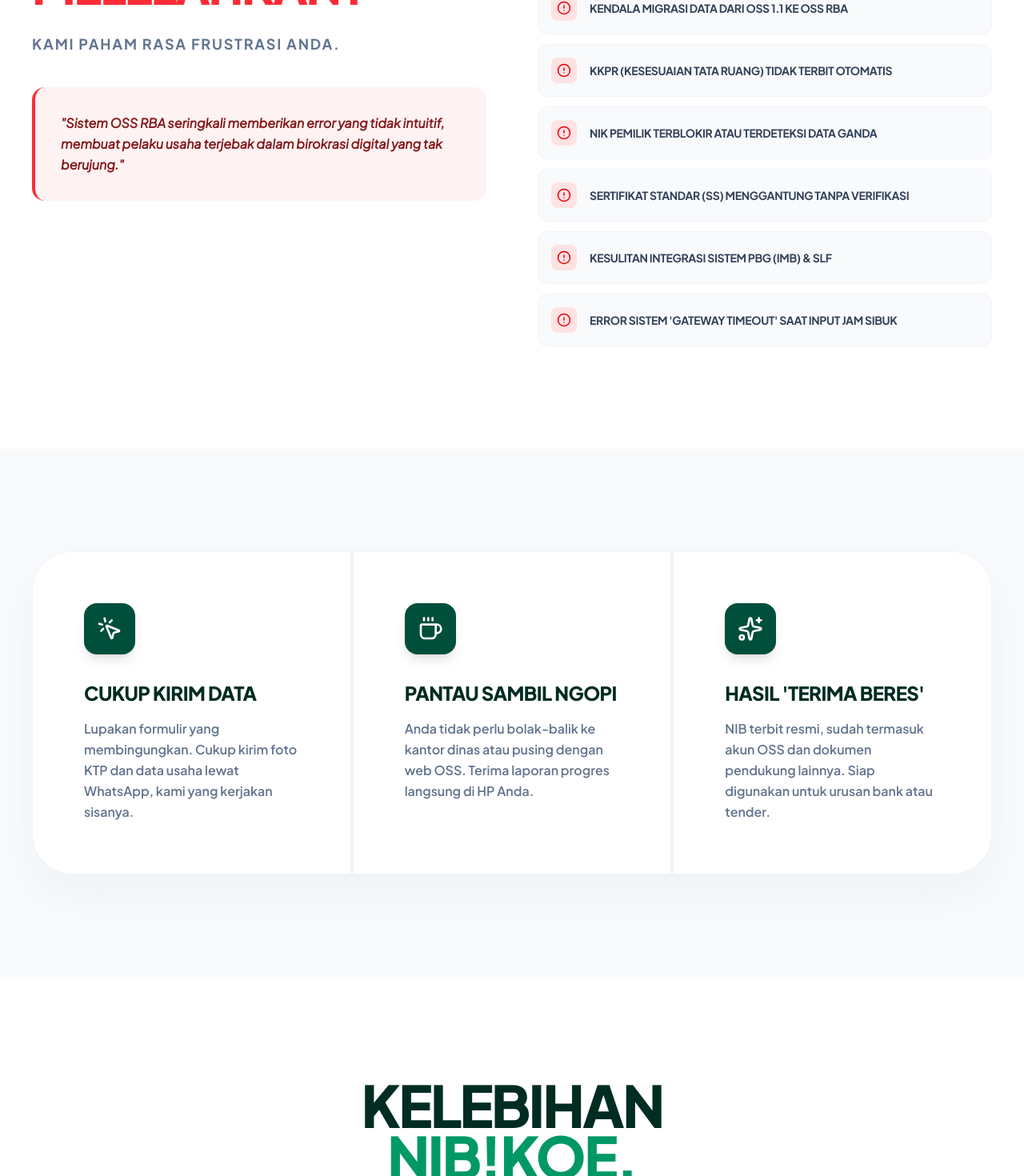
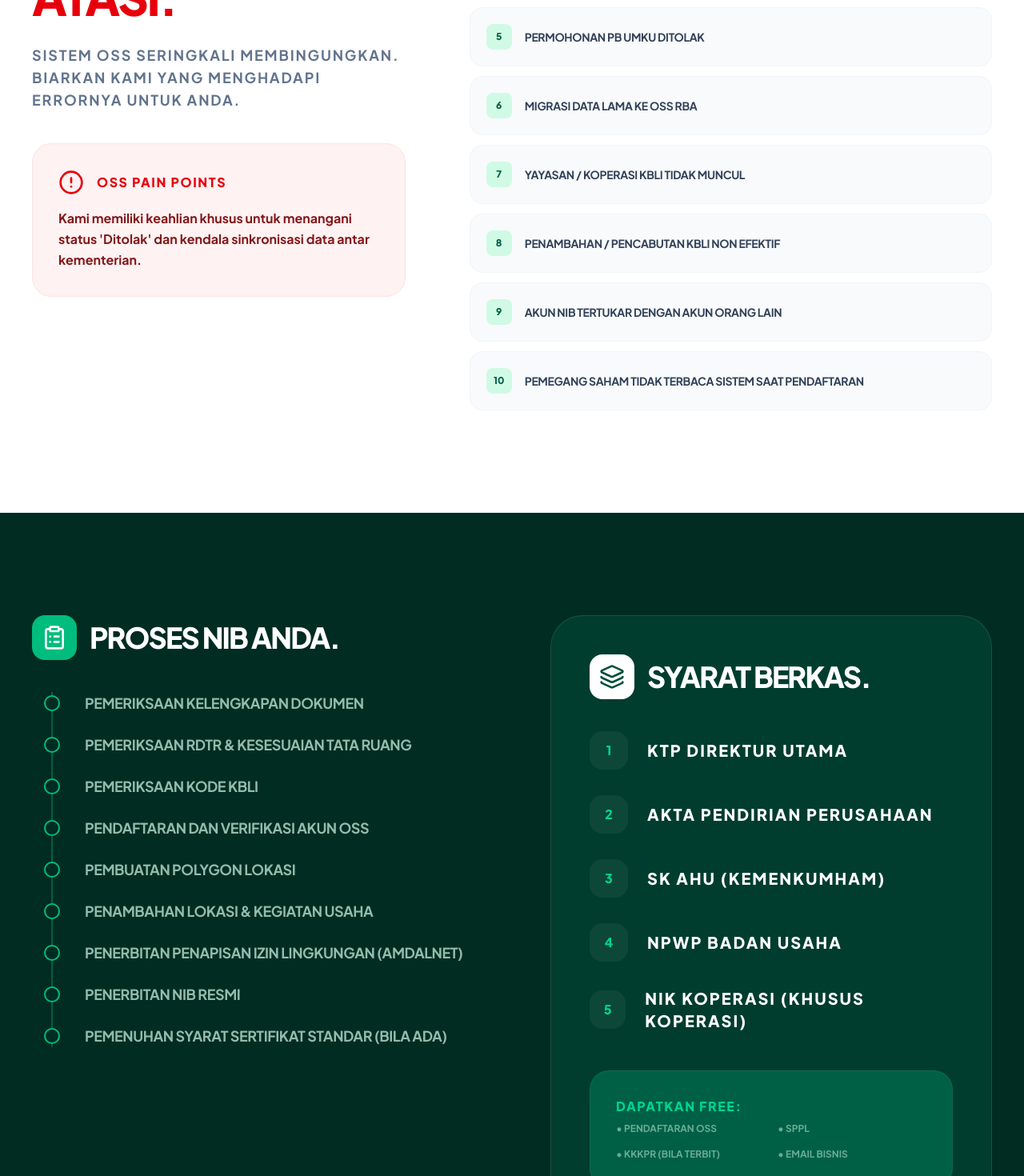
Before and after one commit to mahardikaindra/nibkoe, a Next.js app: page / in a window 1280 px wide. Shown: the part 1300-2770 px from the top of the page at 80% size. Built offline with nearby package versions, Linux system fonts and the light colour scheme.

Commit message:
modified landing

```diff
--- a/app/page.tsx
+++ b/app/page.tsx
@@ -17,6 +17,10 @@
   Search,
   UserPlus,
   AlertCircle,
+  Layers,
+  ClipboardList,
+  Construction,
+  HelpCircle,
 } from "lucide-react";
 import Image from "next/image";
 import WhatsAppIcon from "../components/ui/WhatsAppIcon";
@@ -87,16 +91,45 @@
   ];
 
   const ossPainPoints = [
-    "RDTR tidak sesuai atau ditolak sistem otomatis",
-    "Perubahan SK Kemenkumham ditolak/tidak sinkron",
-    "Kode KBLI tidak muncul atau salah klasifikasi risiko",
-    "Status Akun 'Tidak Efektif' berkepanjangan",
-    "Kendala migrasi data dari OSS 1.1 ke OSS RBA",
-    "KKPR (Kesesuaian Tata Ruang) tidak terbit otomatis",
-    "NIK pemilik terblokir atau terdeteksi data ganda",
-    "Sertifikat Standar (SS) menggantung tanpa verifikasi",
-    "Kesulitan integrasi sistem PBG (IMB) & SLF",
-    "Error sistem 'Gateway Timeout' saat input jam sibuk",
+    "Kawasan Belum di RDTR",
+    "PKKPR Ditolak",
+    "KKKPR Ditolak",
+    "Struktur Permodalan Pemegang Saham Ditolak",
+    "Permohonan PB UMKU Ditolak",
+    "Migrasi Data Lama ke OSS RBA",
+    "Yayasan / Koperasi KBLI tidak muncul",
+    "Penambahan / Pencabutan KBLI Non Efektif",
+    "Akun NIB Tertukar dengan Akun Orang Lain",
+    "Pemegang Saham Tidak Terbaca Sistem Saat Pendaftaran",
+  ];
+
+  const nibRequirements = [
+    "KTP Direktur Utama",
+    "Akta Pendirian Perusahaan",
+    "SK AHU (Kemenkumham)",
+    "NPWP Badan Usaha",
+    "NIK Koperasi (Khusus Koperasi)",
+  ];
+
+  const nibProcess = [
+    "Pemeriksaan Kelengkapan Dokumen",
+    "Pemeriksaan RDTR & Kesesuaian Tata Ruang",
+    "Pemeriksaan Kode KBLI",
+    "Pendaftaran dan Verifikasi Akun OSS",
+    "Pembuatan Polygon Lokasi",
+    "Penambahan Lokasi & Kegiatan Usaha",
+    "Penerbitan Penapisan Izin Lingkungan (Amdalnet)",
+    "Penerbitan NIB Resmi",
+    "Pemenuhan Syarat Sertifikat Standar (Bila Ada)",
+  ];
+
+  const additionalServices = [
+    "PKKPR (Persetujuan Kesesuaian Kegiatan Pemanfaatan Ruang)",
+    "Perubahan Data Perusahaan",
+    "Pemulihan Lupa Password / Email / No Telepon",
+    "Pencabutan / Perubahan Izin Usaha",
+    "Laporan LKPM Berkala",
+    "Likuidasi Perusahaan",
   ];
 
   const advantages = [
@@ -124,35 +157,39 @@
 
   const pricing = [
     {
-      name: "Solusi Personal",
-      price: "199k",
+      name: "UMKM Perorangan",
+      price: "100k",
+      unit: "/ NIB",
       features: [
-        "NIB Perorangan (UMKM)",
-        "Tinggal Kirim Foto KTP",
-        "Bantuan Pilih KBLI",
-        "Selesai dalam 1 Jam",
+        "Maksimal 8 KBLI",
+        "Free Cek RDTR",
+        "Pendaftaran OSS",
+        "SPPL & KKKPR (Bila Terbit)",
       ],
       popular: false,
     },
     {
-      name: "Bisnis Mantap",
-      price: "499k",
+      name: "PT Perorangan + AHU",
+      price: "299k",
+      unit: "/ Paket",
       features: [
-        "NIB & Sertifikat Standar",
-        "Pendampingan Full OSS",
-        "Revisi Data Tanpa Batas",
-        "Laporan Pajak Dasar",
+        "Pengecekan Nama & KBLI",
+        "Penerbitan Sertifikat & SK AHU",
+        "SKT NPWP & NPWP Badan",
+        "Coretax & NIB + OSS",
+        "Polygon Lokasi (Max 5 KBLI)",
       ],
       popular: true,
     },
     {
-      name: "Korporat Eksklusif",
-      price: "1.2m",
+      name: "Badan Usaha (PT/CV)",
+      price: "120k",
+      unit: "/ 8 KBLI",
       features: [
-        "NIB Badan Usaha (PT/CV)",
-        "Izin Lokasi & Lingkungan",
-        "Terima Beres Dokumen Fisik",
-        "Dedicated Consultant",
+        "Berlaku Kelipatan",
+        "+15rb per KBLI selebihnya",
+        "Free Polygon & RDTR",
+        "Pendampingan Full OSS",
       ],
       popular: false,
     },
@@ -363,36 +400,47 @@
             initial="hidden"
             whileInView="visible"
             viewport={{ once: true }}
-            className="flex flex-col md:flex-row gap-16 items-center"
+            className="flex flex-col md:flex-row gap-20 items-center"
           >
-            <div className="md:w-1/2">
+            <div className="md:w-5/12">
               <h2 className="text-4xl md:text-6xl font-black text-emerald-950 uppercase hero-title mb-8">
-                OSS Itu <br />
-                <span className="text-red-500">RUMIT & MELELAHKAN?</span>
+                10 Masalah OSS <br />
+                <span className="text-red-600">YANG KAMI ATASI.</span>
               </h2>
               <p className="text-slate-500 text-lg font-bold uppercase tracking-widest mb-10">
-                Kami paham rasa frustrasi Anda.
+                Sistem OSS seringkali membingungkan. Biarkan kami yang
+                menghadapi errornya untuk Anda.
               </p>
-              <div className="bg-red-50 border-l-4 border-red-500 p-8 rounded-2xl">
-                <p className="text-red-900 font-bold italic leading-relaxed">{`"Sistem OSS RBA seringkali memberikan error yang tidak intuitif, membuat pelaku usaha terjebak dalam birokrasi digital yang tak berujung."`}</p>
+              <div className="bg-red-50 p-8 rounded-3xl border border-red-100">
+                <div className="flex items-center gap-4 text-red-600 mb-4">
+                  <AlertCircle size={32} />
+                  <span className="font-black uppercase tracking-widest">
+                    OSS Pain Points
+                  </span>
+                </div>
+                <p className="text-red-900 font-bold leading-relaxed">
+                  {
+                    "Kami memiliki keahlian khusus untuk menangani status 'Ditolak' dan kendala sinkronisasi data antar kementerian."
+                  }
+                </p>
               </div>
             </div>
-            <div className="md:w-1/2 grid grid-cols-1 gap-4">
+            <div className="md:w-7/12">
               <motion.div
                 variants={staggerContainer}
                 initial="hidden"
                 whileInView="visible"
                 viewport={{ once: true }}
-                className="space-y-3"
+                className="grid grid-cols-1 gap-3"
               >
                 {ossPainPoints.map((point, i) => (
                   <motion.div
                     key={i}
                     variants={fadeInUp}
-                    className="flex items-center gap-4 bg-slate-50 p-4 rounded-xl border border-slate-100 hover:border-red-200 transition-all group"
+                    className="flex items-center gap-4 bg-slate-50 p-5 rounded-2xl border border-slate-100 hover:bg-white hover:border-red-200 transition-all group cursor-default"
                   >
-                    <div className="w-8 h-8 rounded-lg bg-red-100 flex items-center justify-center text-red-600 group-hover:bg-red-600 group-hover:text-white transition-colors">
-                      <AlertCircle size={18} />
+                    <div className="flex-shrink-0 w-8 h-8 rounded-lg bg-emerald-100 flex items-center justify-center text-emerald-800 group-hover:bg-red-600 group-hover:text-white transition-colors font-black text-xs">
+                      {i + 1}
                     </div>
                     <span className="text-sm font-bold text-slate-700 uppercase tracking-tight">
                       {point}
@@ -405,36 +453,82 @@
         </div>
       </section>
 
-      {/* Ease Features Section */}
-      <section id="kenapa-kami" className="py-32 bg-slate-50">
-        <div className="max-w-7xl mx-auto px-6 lg:px-10">
+      {/* Process & Requirements Section */}
+      <section
+        id="proses"
+        className="py-32 bg-emerald-950 text-white overflow-hidden relative"
+      >
+        <div className="max-w-7xl mx-auto px-6 lg:px-10 relative z-10">
+          <div className="grid lg:grid-cols-2 gap-24">
+            {/* Process */}
             <motion.div
-            variants={staggerContainer}
+              variants={fadeInUp}
               initial="hidden"
               whileInView="visible"
-            viewport={{ once: true, margin: "-100px" }}
-            className="grid md:grid-cols-3 gap-1 shadow-2xl shadow-slate-200/50 rounded-[50px] overflow-hidden bg-slate-100 border border-slate-100"
+              viewport={{ once: true }}
             >
-            {features.map((feature, idx) => (
-              <motion.div
-                key={idx}
-                variants={fadeInUp}
-                className="bg-white p-12 lg:p-16 flex flex-col items-start gap-8 hover:bg-emerald-50/30 transition-colors"
-              >
-                <div className="w-16 h-16 bg-emerald-900 text-white rounded-2xl flex items-center justify-center shadow-lg">
-                  {feature.icon}
+              <div className="flex items-center gap-4 mb-10">
+                <div className="bg-emerald-500 p-3 rounded-2xl">
+                  <ClipboardList className="text-white w-8 h-8" />
                 </div>
-                <div>
-                  <h3 className="text-2xl font-black mb-4 tracking-tight text-emerald-950 uppercase">
-                    {feature.title}
-                  </h3>
-                  <p className="text-slate-500 font-semibold leading-relaxed">
-                    {feature.description}
+                <h2 className="text-4xl font-black uppercase tracking-tighter">
+                  Proses NIB Anda.
+                </h2>
+              </div>
+              <div className="space-y-6 border-l-2 border-emerald-800 ml-6 pl-10 relative">
+                {nibProcess.map((step, i) => (
+                  <div key={i} className="relative group">
+                    <div className="absolute -left-[51px] top-1 w-5 h-5 bg-emerald-950 border-2 border-emerald-500 rounded-full group-hover:bg-emerald-500 transition-colors" />
+                    <p className="text-lg font-bold text-emerald-100/70 group-hover:text-white transition-colors uppercase tracking-tight">
+                      {step}
                     </p>
                   </div>
+                ))}
+              </div>
             </motion.div>
+
+            {/* Requirements */}
+            <motion.div
+              variants={fadeInUp}
+              initial="hidden"
+              whileInView="visible"
+              viewport={{ once: true }}
+            >
+              <div className="bg-emerald-900/50 p-12 rounded-[40px] border border-white/10 h-full">
+                <div className="flex items-center gap-4 mb-10">
+                  <div className="bg-white p-3 rounded-2xl">
+                    <Layers className="text-emerald-900 w-8 h-8" />
+                  </div>
+                  <h2 className="text-4xl font-black uppercase tracking-tighter">
+                    Syarat Berkas.
+                  </h2>
+                </div>
+                <div className="space-y-8">
+                  {nibRequirements.map((req, i) => (
+                    <div key={i} className="flex items-center gap-6 group">
+                      <div className="w-12 h-12 bg-white/5 rounded-2xl flex items-center justify-center font-black text-emerald-400 group-hover:bg-emerald-400 group-hover:text-emerald-950 transition-all">
+                        {i + 1}
+                      </div>
+                      <span className="text-xl font-black uppercase tracking-widest">
+                        {req}
+                      </span>
+                    </div>
                   ))}
+                  <div className="mt-12 p-8 bg-emerald-800 rounded-3xl border border-white/5">
+                    <h5 className="font-black text-emerald-400 mb-2 uppercase tracking-widest">
+                      Dapatkan Free:
+                    </h5>
+                    <ul className="grid grid-cols-2 gap-4 text-xs font-bold text-emerald-100/50 uppercase">
+                      <li>• Pendaftaran OSS</li>
+                      <li>• SPPL</li>
+                      <li>• KKKPR (Bila Terbit)</li>
+                      <li>• Email Bisnis</li>
+                    </ul>
+                  </div>
+                </div>
+              </div>
             </motion.div>
+          </div>
         </div>
       </section>
 
@@ -480,39 +574,6 @@
                 <p className="text-slate-500 text-sm font-semibold leading-relaxed">
                   {adv.desc}
                 </p>
-              </motion.div>
-            ))}
-          </motion.div>
-        </div>
-      </section>
-
-      {/* Ease Features */}
-      <section id="kenapa-kami" className="py-32 bg-white">
-        <div className="max-w-7xl mx-auto px-6 lg:px-10">
-          <motion.div
-            variants={staggerContainer}
-            initial="hidden"
-            whileInView="visible"
-            viewport={{ once: true, margin: "-100px" }}
-            className="grid md:grid-cols-3 gap-1 shadow-2xl shadow-slate-200/50 rounded-[50px] overflow-hidden bg-slate-100 border border-slate-100"
-          >
-            {features.map((feature, idx) => (
-              <motion.div
-                key={idx}
-                variants={fadeInUp}
-                className="bg-white p-12 lg:p-16 flex flex-col items-start gap-8 hover:bg-emerald-50/30 transition-colors"
-              >
-                <div className="w-16 h-16 bg-emerald-900 text-white rounded-2xl flex items-center justify-center shadow-lg">
-                  {feature.icon}
-                </div>
-                <div>
-                  <h3 className="text-2xl font-black mb-4 tracking-tight text-emerald-950 uppercase">
-                    {feature.title}
-                  </h3>
-                  <p className="text-slate-500 font-semibold leading-relaxed">
-                    {feature.description}
-                  </p>
-                </div>
               </motion.div>
             ))}
           </motion.div>
@@ -582,38 +643,42 @@
       </section>
 
       {/* Pricing */}
-      <section id="harga" className="py-32 bg-white">
+      <section id="harga" className="py-32 bg-slate-50">
         <div className="max-w-7xl mx-auto px-6 lg:px-10">
-          <motion.div
-            variants={fadeInUp}
-            initial="hidden"
-            whileInView="visible"
-            viewport={{ once: true }}
-            className="flex flex-col lg:flex-row justify-between items-end mb-20 gap-8"
-          >
+          <div className="flex flex-col lg:flex-row justify-between items-end mb-20 gap-8">
             <div className="max-w-xl">
-              <h2 className="text-5xl md:text-7xl font-black tracking-tighter text-emerald-950 uppercase leading-none">
-                HARGA <br />
-                JUJUR.
+              <h2 className="text-5xl md:text-7xl font-black tracking-tighter text-emerald-950 uppercase leading-none italic">
+                PRICELIST <br />
+                NIB!KOE.
               </h2>
             </div>
-            <p className="text-slate-400 font-bold uppercase tracking-widest text-sm text-right">
-              Tanpa biaya siluman, tanpa ribet.
+            <div className="text-right">
+              <p className="text-slate-400 font-bold uppercase tracking-widest text-sm mb-2">
+                Transparan & Terjangkau
               </p>
-          </motion.div>
+              <div className="flex gap-4">
+                <span className="bg-emerald-100 text-emerald-800 px-4 py-1 rounded-full text-[10px] font-black uppercase tracking-widest">
+                  Polygon Free*
+                </span>
+                <span className="bg-emerald-100 text-emerald-800 px-4 py-1 rounded-full text-[10px] font-black uppercase tracking-widest">
+                  RDTR Free*
+                </span>
+              </div>
+            </div>
+          </div>
 
+          {/* Main Packages */}
           <motion.div
             variants={staggerContainer}
             initial="hidden"
             whileInView="visible"
-            viewport={{ once: true }}
-            className="grid md:grid-cols-3 gap-px bg-slate-200 rounded-[50px] overflow-hidden border border-slate-200"
+            className="grid md:grid-cols-3 gap-px bg-slate-200 rounded-[50px] overflow-hidden border border-slate-200 mb-20 shadow-2xl"
           >
             {pricing.map((plan, idx) => (
               <motion.div
                 key={idx}
                 variants={fadeInUp}
-                whileHover={{ backgroundColor: "#fcfdfd" }}
+                whileHover={{ backgroundColor: "#ffffff" }}
                 className="bg-white p-12 lg:p-16 flex flex-col h-full group"
               >
                 <div className="mb-12">
@@ -621,38 +686,123 @@
                     {plan.name}
                   </h3>
                   <div className="flex items-baseline gap-2">
-                    <span className="text-slate-400 text-xl font-black">
+                    <span className="text-slate-300 text-xl font-black">
                       IDR
                     </span>
                     <div className="text-7xl font-black text-emerald-950 tracking-tighter">
                       {plan.price}
                     </div>
+                    <span className="text-slate-400 font-bold text-xs uppercase tracking-widest">
+                      {plan.unit}
+                    </span>
                   </div>
                 </div>
-
-                <ul className="space-y-6 mb-16 grow">
+                <ul className="space-y-6 mb-16 flex-grow">
                   {plan.features.map((f, i) => (
                     <li
                       key={i}
-                      className="flex items-center gap-4 text-sm font-bold text-slate-600"
+                      className="flex items-center gap-4 text-sm font-bold text-slate-600 italic"
                     >
                       <div className="w-2 h-2 bg-emerald-500 rounded-full" />
                       {f}
                     </li>
                   ))}
                 </ul>
-
                 <motion.button
                   variants={interactionVariants}
                   whileHover="hover"
                   whileTap="tap"
                   className={`w-full py-6 rounded-[25px] font-black uppercase tracking-widest text-xs transition-all ${plan.popular ? "bg-emerald-900 text-white shadow-2xl shadow-emerald-900/30" : "bg-slate-100 text-slate-900 hover:bg-slate-900 hover:text-white"}`}
                 >
-                  Pilih Paket
+                  Urus Paket Ini
                 </motion.button>
               </motion.div>
             ))}
           </motion.div>
+
+          {/* Additional Services List */}
+          <div className="grid md:grid-cols-2 gap-12">
+            <motion.div
+              variants={fadeInUp}
+              initial="hidden"
+              whileInView="visible"
+              className="bg-emerald-950 p-12 rounded-[40px] text-white"
+            >
+              <div className="flex items-center gap-4 mb-10">
+                <div className="bg-emerald-500 p-3 rounded-2xl">
+                  <Construction className="text-white w-8 h-8" />
+                </div>
+                <h3 className="text-3xl font-black uppercase tracking-tight">
+                  Layanan Tambahan.
+                </h3>
+              </div>
+              <p className="text-emerald-100/50 font-bold uppercase tracking-widest text-xs mb-8">
+                Harga Spesial - Hubungi CS Kami
+              </p>
+              <div className="grid grid-cols-1 sm:grid-cols-2 gap-6">
+                {additionalServices.map((service, i) => (
+                  <div key={i} className="flex items-center gap-3 group">
+                    <div className="w-2 h-2 bg-emerald-500 rounded-full" />
+                    <span className="text-xs font-bold text-emerald-100/70 group-hover:text-white transition-colors uppercase tracking-tight">
+                      {service}
+                    </span>
+                  </div>
+                ))}
+              </div>
+            </motion.div>
+
+            <motion.div
+              variants={fadeInUp}
+              initial="hidden"
+              whileInView="visible"
+              className="bg-white p-12 rounded-[40px] border border-slate-200 shadow-xl"
+            >
+              <div className="flex items-center gap-4 mb-10">
+                <div className="bg-slate-100 p-3 rounded-2xl">
+                  <HelpCircle className="text-emerald-900 w-8 h-8" />
+                </div>
+                <h3 className="text-3xl font-black uppercase tracking-tight text-emerald-950">
+                  Info Biaya Satuan.
+                </h3>
+              </div>
+              <ul className="space-y-6">
+                <li className="flex justify-between items-center border-b border-slate-100 pb-4">
+                  <span className="text-sm font-bold uppercase text-slate-500">
+                    NIB Perkumpulan / Bumdes
+                  </span>
+                  <span className="text-xl font-black text-emerald-950">
+                    99k{" "}
+                    <span className="text-[10px] text-slate-300">/ NIB</span>
+                  </span>
+                </li>
+                <li className="flex justify-between items-center border-b border-slate-100 pb-4">
+                  <span className="text-sm font-bold uppercase text-slate-500">
+                    Hanya Cek RDTR
+                  </span>
+                  <span className="text-xl font-black text-emerald-950">
+                    35k{" "}
+                    <span className="text-[10px] text-slate-300">/ Cek</span>
+                  </span>
+                </li>
+                <li className="flex justify-between items-center border-b border-slate-100 pb-4">
+                  <span className="text-sm font-bold uppercase text-slate-500">
+                    Hanya Pembuatan Polygon
+                  </span>
+                  <span className="text-xl font-black text-emerald-950">
+                    20k{" "}
+                    <span className="text-[10px] text-slate-300">/ Titik</span>
+                  </span>
+                </li>
+              </ul>
+              <div className="mt-8 p-6 bg-emerald-50 rounded-2xl text-center italic">
+                <p className="text-emerald-800 font-bold text-sm uppercase tracking-tight">
+                  {
+                    '"RDTR & Polygon GRATIS jika pengurusan NIB dipercayakan kepada NIB!Koe"'
+                  }
+                </p>
+              </div>
+            </motion.div>
+          </div>
         </div>
       </section>
 
```
Lines whose indentation alone changed are shown as unchanged.
